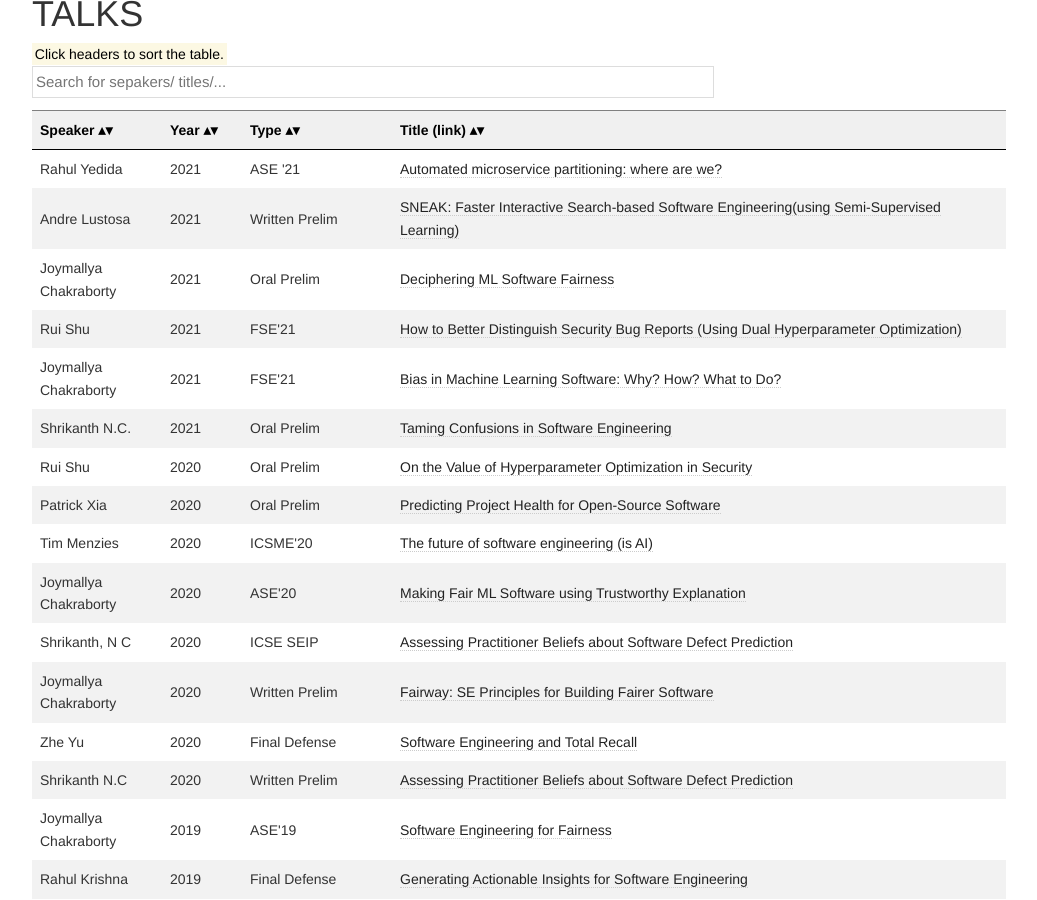
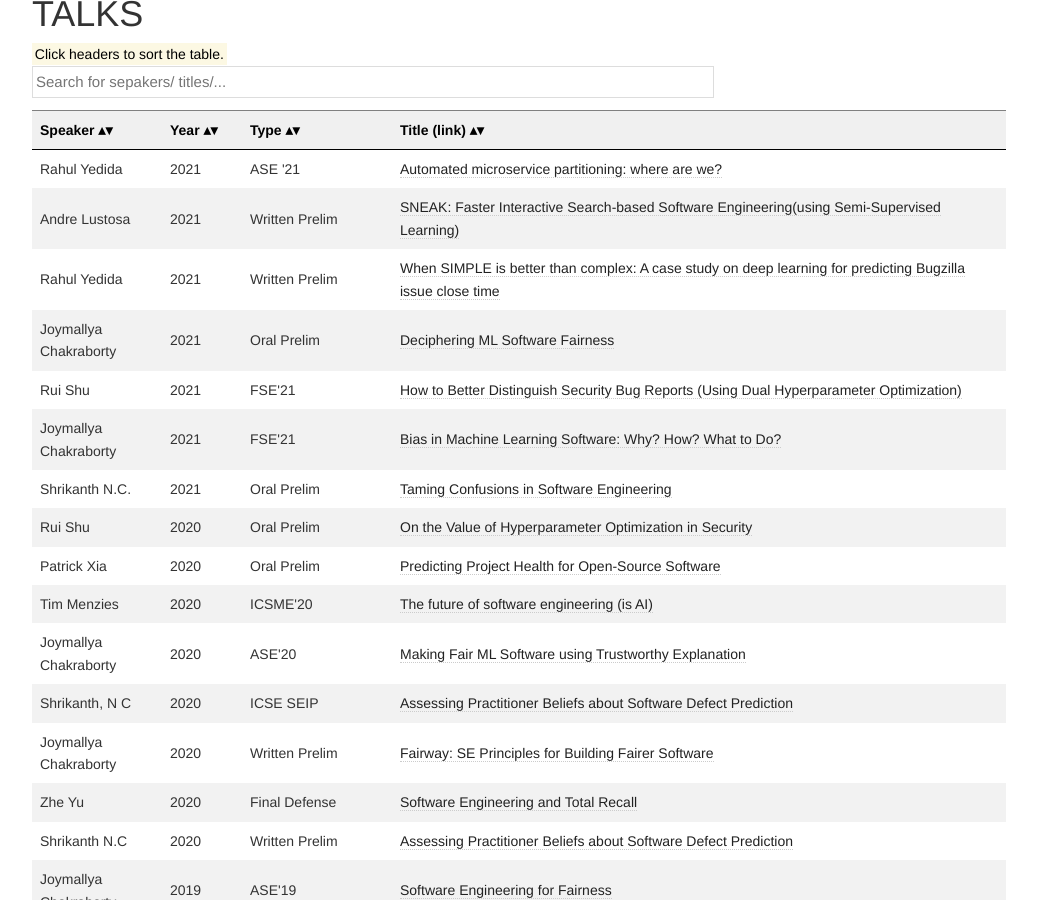
Before and after one commit to ai-se/ai-se.github.io, a Jekyll site: the page built from talks/index.html, in a window 1280 px wide and 900 px high, scrolled down 772 px. Shown: the whole window, without its empty margins (126-1163 px from the left). Built offline with Jekyll 4.4.1, drawn with Linux system fonts in a browser that asks for light colours.

Commit message:
Update index.html

```diff
--- a/talks/index.html
+++ b/talks/index.html
@@ -65,6 +65,12 @@ title: Talks
       <td>2021</td>
       <td>Written Prelim</td>
       <td><a href="https://docs.google.com/presentation/d/1m3bZdRMigLGHYaraPYF2nPWfyBItWbTdkwCMAlsC8WE/edit?usp=sharing">SNEAK: Faster Interactive Search-based Software Engineering(using Semi-Supervised Learning)</a></td>
+    </tr>
+    <tr>
+      <td>Rahul Yedida</td>
+      <td>2021</td>
+      <td>Written Prelim</td>
+      <td><a href="https://www.overleaf.com/read/jppywjvtqvrd">When SIMPLE is better than complex: A case study on deep learning for predicting Bugzilla issue close time</a></td>
     </tr>
     <tr>
       <td>Joymallya Chakraborty</td>
```
